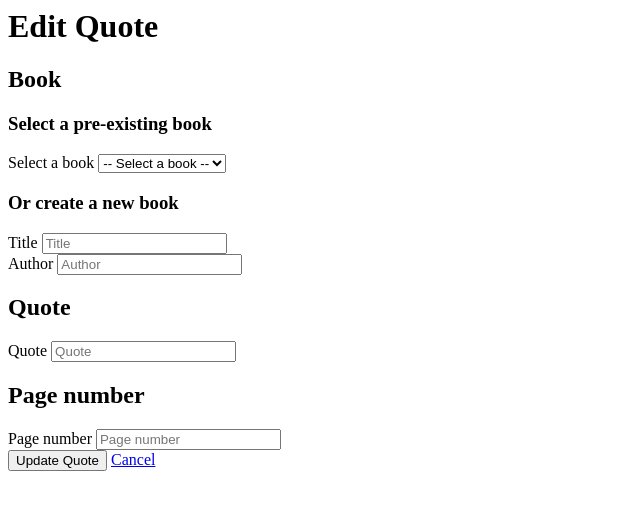
After one commit to kunjzk/quotes-app, a Django app: template quotesapp/quotes/templates/quotes/quote_edit.html in a window 1280 px wide. The commit adds this page. Shown: the top 510 px of the page, without its empty margins (0-640 px from the left). Run offline with Django 5.2, Linux system fonts and the light colour scheme; the template is opened without the code that fills it: values that come from a table or form of the project are taken from there, others are empty.

Commit message:
quote edit view + local docker setup

```diff
--- a/quotesapp/quotes/templates/quotes/quote_detail.html
+++ b/quotesapp/quotes/templates/quotes/quote_detail.html
@@ -6,4 +6,5 @@
 <h2>Quote details</h2>
 <p>{{quote.created_at}}</p>
 <p>{{quote.updated_at}}</p>
+<a href="{% url 'quotes:quote_edit' quote.pk %}">Edit Quote</a> |
 <a href="{% url 'quotes:quotes_list' %}">Back to quotes list</a>
--- /dev/null
+++ b/quotesapp/quotes/templates/quotes/quote_edit.html
@@ -0,0 +1,31 @@
+<h1>Edit Quote</h1>
+<form method="post">
+  {% csrf_token %}
+  <h2>Book</h2>
+  <h3>Select a pre-existing book</h3>
+  <label for="book_id">Select a book</label>
+  <select name="book">
+    <option value="">-- Select a book --</option>
+    {% for book in form.fields.book.queryset %}
+    <option value="{{book.id}}" {% if book.id == form.book.value %}selected{% endif %}>{{book.title}}</option>
+    {% endfor %}
+  </select>
+  <br />
+  <h3>Or create a new book</h3>
+  <label for="title">Title</label>
+  <input type="text" name="title" placeholder="Title" value="{{form.title.value|default:''}}" />
+  <br />
+  <label for="author">Author</label>
+  <input type="text" name="author" placeholder="Author" value="{{form.author.value|default:''}}" />
+  <br />
+  <h2>Quote</h2>
+  <label for="quote">Quote</label>
+  <input type="text" name="quote" placeholder="Quote" value="{{form.quote.value|default:''}}" required />
+  <br />
+  <h2>Page number</h2>
+  <label for="page_number">Page number</label>
+  <input type="number" name="page_number" placeholder="Page number" value="{{form.page_number.value|default:''}}" required />
+  <br />
+  <button type="submit">Update Quote</button>
+  <a href="{% url 'quotes:quote_detail' object.pk %}">Cancel</a>
+</form>
--- a/quotesapp/quotes/urls.py
+++ b/quotesapp/quotes/urls.py
@@ -7,4 +7,5 @@ urlpatterns = [
     path("", views.QuotesListView.as_view(), name="quotes_list"),
     path("<int:pk>/", views.QuoteDetailView.as_view(), name="quote_detail"),
     path("create/", views.QuoteCreateViewCustomForm.as_view(), name="quote_create"),
+    path("<int:pk>/edit/", views.QuoteUpdateView.as_view(), name="quote_edit"),
 ]
--- a/quotesapp/quotes/views.py
+++ b/quotesapp/quotes/views.py
@@ -1,6 +1,6 @@
 from django.http import HttpResponse
 from django.shortcuts import render
-from django.views.generic import ListView, DetailView, CreateView
+from django.views.generic import ListView, DetailView, CreateView, UpdateView
 from .models import Quotes, Books
 from django import forms
 from django.db import transaction
@@ -68,3 +68,30 @@ class QuoteCreateViewCustomForm(CreateView):
 
         print(f"book: {book}, title: {title}, author: {author}, page_number: {page_number}, quote: {quote}")
         return super().form_valid(form)
+
+class QuoteUpdateView(UpdateView):
+    model = Quotes
+    template_name = 'quotes/quote_edit.html'
+    form_class = QuoteCreateForm
+    success_url = reverse_lazy('quotes:quotes_list')
+
+    def get_initial(self):
+        """Pre-populate form with current book's title and author"""
+        initial = super().get_initial()
+        if self.object.book:
+            initial['title'] = self.object.book.title
+            initial['author'] = self.object.book.author
+        return initial
+
+    @transaction.atomic
+    def form_valid(self, form):
+        book = form.cleaned_data['book']
+        title = form.cleaned_data['title']
+        author = form.cleaned_data['author']
+
+        if not book and title and author:
+            # Create new book if none selected but title/author provided
+            book = Books.objects.create(title=title, author=author)
+            form.instance.book = book
+
+        return super().form_valid(form)
--- a/requirements.txt
+++ b/requirements.txt
@@ -1 +1,2 @@
 Django==5.2.5
+gunicorn==23.0.0
```
Also changed, not shown: 3 other files.
